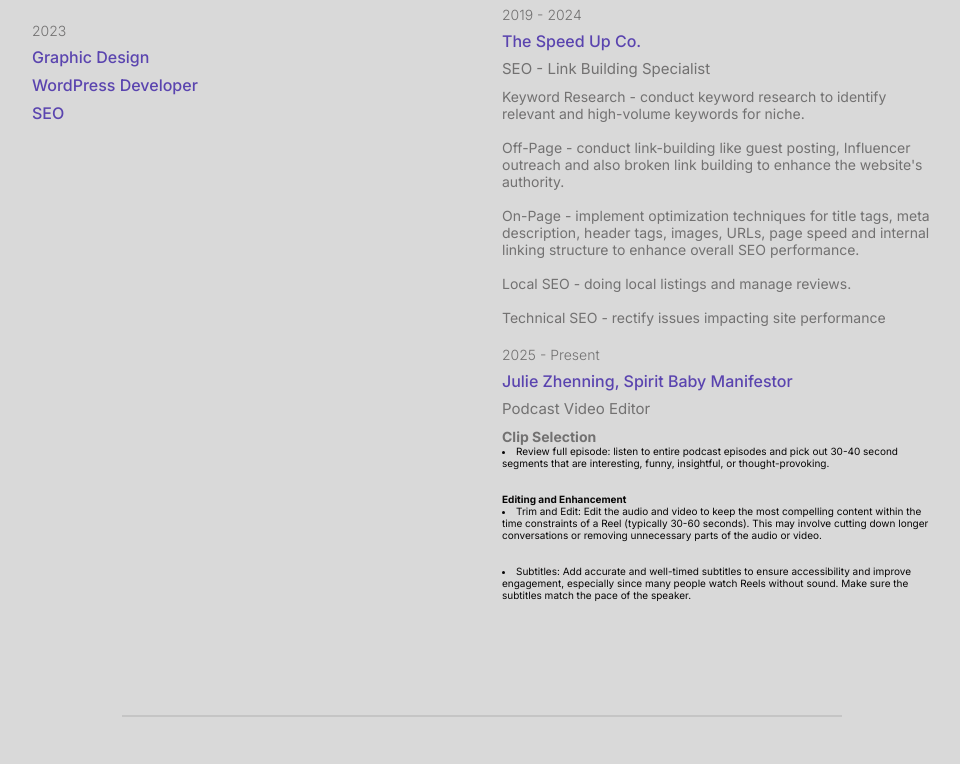
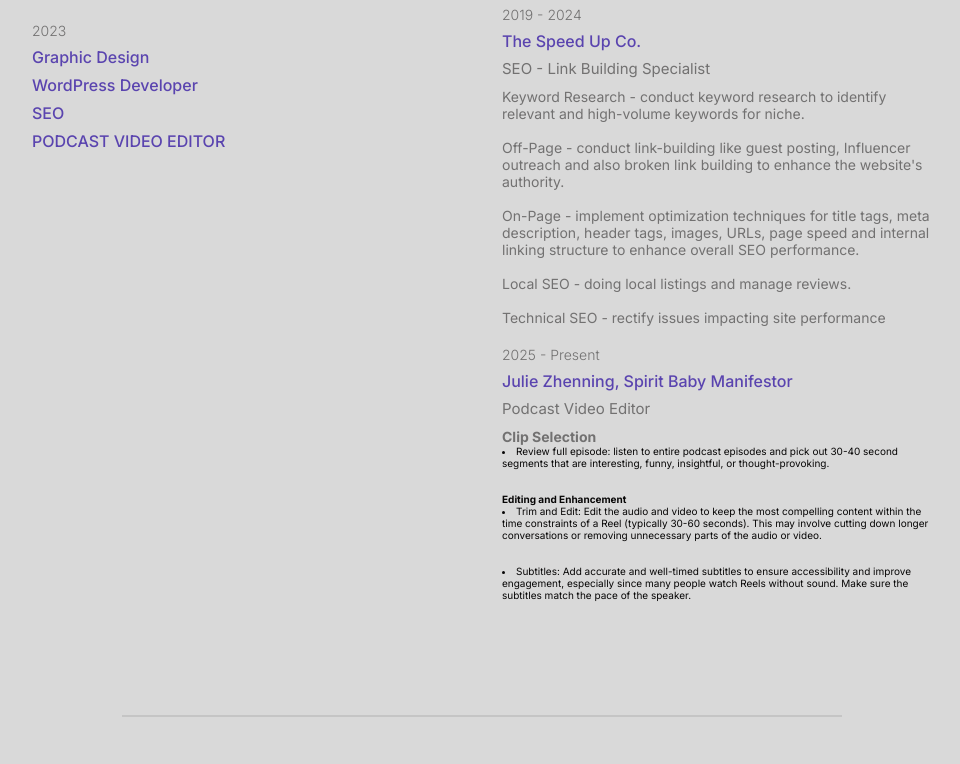
Before and after one commit to grojas90/resume, a plain HTML site: page index.html in a window 1280 px wide. Shown: the part 1063-1827 px from the top of the page, without its empty margins (158-1118 px from the left). Drawn offline with nearby package versions, Linux system fonts and the light colour scheme.

Commit message:
Update index.html

```diff
--- a/index.html
+++ b/index.html
@@ -81,6 +81,8 @@
                     <a href=" https://drive.google.com/drive/folders/1E1exJVnGNYFLC_BxXBnRltM_mqBD_DAo?
                     usp=drive_link">
                         <h4 class="item_title">SEO</h4>
+                        <a href="https://www.loom.com/share/36b9c008e4ee456fb1774346e61897fd">
+                        <h4 class="item_title">PODCAST VIDEO EDITOR</h4>
                     </a>
                     <p class="description">
 
```
